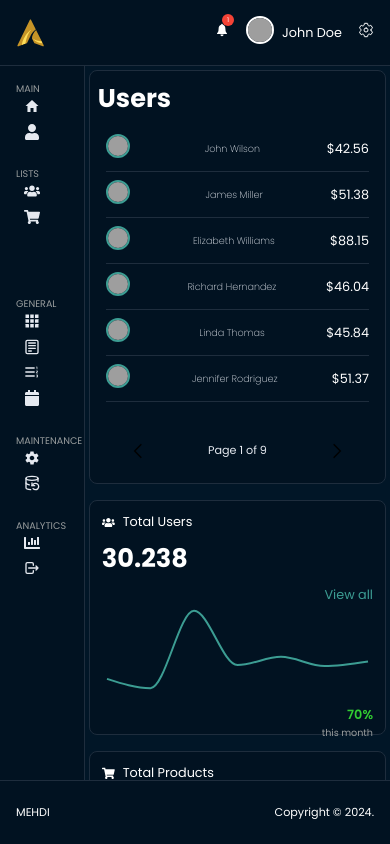
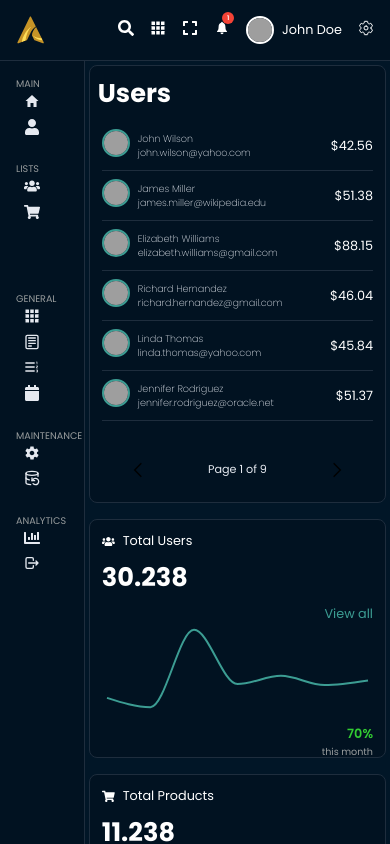
Before and after one commit to ahmidou09/admin-Dashboard, a React (Vite) app: page / in a window 390 px wide. Shown: the top 844 px of the page. Built offline with nearby package versions, Linux system fonts and the light colour scheme; grey boxes are pictures that could not be loaded; some icons are missing.

Commit message:
Enhanced responsive design and UI adjustments for various components

```diff
--- a/src/components/Table/Table.jsx
+++ b/src/components/Table/Table.jsx
@@ -12,6 +12,8 @@ const TableStyled = styled.table`
   font-size: 1.4rem;
   min-width: 40rem;
   box-shadow: 0 0 2rem rgba(0, 0, 0, 0.15);
+
+  overflow-x: scroll;
 `;
 
 const Thead = styled.thead`
--- a/src/components/UsersBox/UsersBox.jsx
+++ b/src/components/UsersBox/UsersBox.jsx
@@ -8,14 +8,21 @@ const UsersBoxContainer = styled.div`
   .user_container {
     padding: 2rem 1rem;
 
+    @media screen and (max-width: 720px) {
+      padding: 2rem 0.5rem;
+    }
+
     .user {
       display: flex;
       align-items: center;
-      justify-content: space-between;
-      gap: 1rem;
+      gap: 2rem;
       padding-bottom: 1rem;
       border-bottom: 1px solid var(--color-lines);
       margin-bottom: 1rem;
+
+      @media screen and (max-width: 720px) {
+        gap: 0.5rem;
+      }
 
       .user_image {
         width: 6rem;
@@ -26,19 +33,20 @@ const UsersBoxContainer = styled.div`
 
         img {
           border: 2px solid var(--color-teal-1);
-          width: 5rem;
-          height: 5rem;
+          width: 4rem;
+          height: 4rem;
           border-radius: 50%;
           object-fit: cover;
 
           @media screen and (max-width: 720px) {
-            width: 3rem;
-            height: 3rem;
+            width: 3.5rem;
+            height: 3.5rem;
           }
         }
       }
 
       .user_info {
+        margin-right: auto;
         p {
           font-size: 1.4rem;
           color: var(--color-white-2);
@@ -46,12 +54,6 @@ const UsersBoxContainer = styled.div`
 
           @media screen and (max-width: 720px) {
             font-size: 1.2rem;
-          }
-        }
-
-        .user_email {
-          @media screen and (max-width: 720px) {
-            display: none;
           }
         }
       }
@@ -79,7 +81,7 @@ function UsersBox() {
               <div className="user_info">
                 {" "}
                 <p>{user.fullName}</p>
-                <p className="user_email">{user.email}</p>
+                <p>{user.email}</p>
               </div>
               <div className="user_price">
                 <p>{user.price}</p>
--- a/src/components/footer/Footer.jsx
+++ b/src/components/footer/Footer.jsx
@@ -11,9 +11,6 @@ const FooterContiner = styled.div`
   padding: 2rem;
   font-size: 1.4rem;
   height: 8rem;
-  position: sticky;
-  bottom: 0;
-  width: 100%;
   border-top: 1px solid var(--color-lines);
 `;
 
@@ -28,7 +25,7 @@ function Footer() {
         </>
       ) : (
         <>
-          <span>MEHDI</span>
+          <span>Ahmidou</span>
           <span>Copyright © 2024.</span>
         </>
       )}
--- a/src/components/menu/Menu.jsx
+++ b/src/components/menu/Menu.jsx
@@ -16,11 +16,6 @@ const MenuContainer = styled.div`
     display: flex;
     flex-direction: column;
     gap: 2rem;
-    position: fixed;
-
-    @media screen and (max-width: 920px) {
-      position: static;
-    }
 
     .item {
       display: flex;
--- a/src/components/navbar/NavBar.jsx
+++ b/src/components/navbar/NavBar.jsx
@@ -78,6 +78,7 @@ const NavbarContainer = styled.div`
     }
 
     &_profile {
+      a {
         display: flex;
         align-items: center;
         gap: 1rem;
@@ -113,6 +114,7 @@ const NavbarContainer = styled.div`
         font-weight: 400;
       }
     }
+  }
 `;
 
 function NavBar() {
@@ -140,12 +142,9 @@ function NavBar() {
         </li>
         <li className="icons_item icons_profile">
           <Link to="/users/1">
-            <img
-              src="https://images.unsplash.com/photo-1438761681033-6461ffad8d80?ixlib=rb-4.0.3&ixid=MnwxMjA3fDB8MHxwaG90by1wYWdlfHx8fGVufDB8fHx8&auto=format&fit=crop&w=1170&q=80"
-              alt="profile"
-            />
+            <img src="https://avatar.iran.liara.run/public/1" alt="profile" />
+            <span>John Doe</span>
           </Link>
-          <span>John Doe</span>
         </li>
         <li className="icons_item">
           <IoSettingsOutline />
--- a/src/pages/Products/Products.jsx
+++ b/src/pages/Products/Products.jsx
@@ -10,6 +10,7 @@ const ProductsContainer = styled.div`
   width: 100%;
   max-height: calc(100vh - 16rem);
   padding: 2rem 4rem;
+  overflow-x: scroll;
 
   .title {
     display: flex;
--- a/src/pages/Products/ProductsSingle.jsx
+++ b/src/pages/Products/ProductsSingle.jsx
@@ -14,9 +14,13 @@ import {
 } from "recharts";
 
 const ProductSingelContainer = styled.div`
-  height: 100vh;
+  height: 100%;
   width: 100%;
-  padding: 2rem 4rem;
+
+  @media screen and (max-width: 720px) {
+    padding: 0.5rem;
+    height: 100%;
+  }
 `;
 
 const ProductSinge = styled.div`
@@ -24,6 +28,10 @@ const ProductSinge = styled.div`
   gap: 8rem;
   padding: 2rem;
   width: 100%;
+
+  @media screen and (max-width: 720px) {
+    flex-direction: column;
+  }
 
   .view {
     display: flex;
--- a/src/pages/Users/UserSingel.jsx
+++ b/src/pages/Users/UserSingel.jsx
@@ -14,9 +14,14 @@ import {
 } from "recharts";
 
 const UserSingelContainer = styled.div`
-  height: 100vh;
+  height: 100%;
   width: 100%;
   padding: 2rem 4rem;
+
+  @media screen and (max-width: 720px) {
+    height: 100%;
+    padding: 0.5rem;
+  }
 `;
 
 const UserSinge = styled.div`
@@ -24,6 +29,10 @@ const UserSinge = styled.div`
   gap: 8rem;
   padding: 2rem;
   width: 100%;
+
+  @media screen and (max-width: 720px) {
+    flex-direction: column;
+  }
 
   .view {
     display: flex;
@@ -66,6 +75,10 @@ const UserSinge = styled.div`
         flex-direction: column;
         gap: 2rem;
         padding: 2rem;
+
+        @media screen and (max-width: 720px) {
+          padding: 0.5rem;
+        }
 
         &__item {
           display: flex;
--- a/src/pages/Users/Users.jsx
+++ b/src/pages/Users/Users.jsx
@@ -10,6 +10,8 @@ const UsersContainer = styled.div`
   min-height: calc(100vh - 16rem);
   padding: 2rem 4rem;
   position: relative;
+
+  overflow-x: scroll;
 
   .title {
     display: flex;
```
Lines whose indentation alone changed are shown as unchanged.
